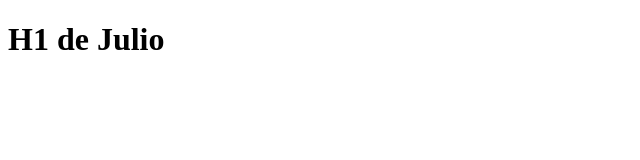
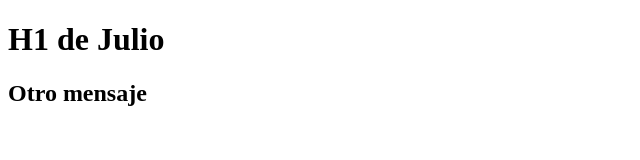
Before and after one commit to os-ugalde/ejemplo-git, a plain HTML site: page index.html in a window 1280 px wide. Shown: the whole page, without its empty margins (0-640 px from the left). Drawn offline with Linux system fonts and the light colour scheme.

Commit message:
este es otro commit, y se agrego un h2

```diff
--- a/index.html
+++ b/index.html
@@ -8,5 +8,6 @@
 </head>
 <body>
     <h1>H1 de Julio</h1>
+    <h2>Otro mensaje</h2>
 </body>
 </html>
```
